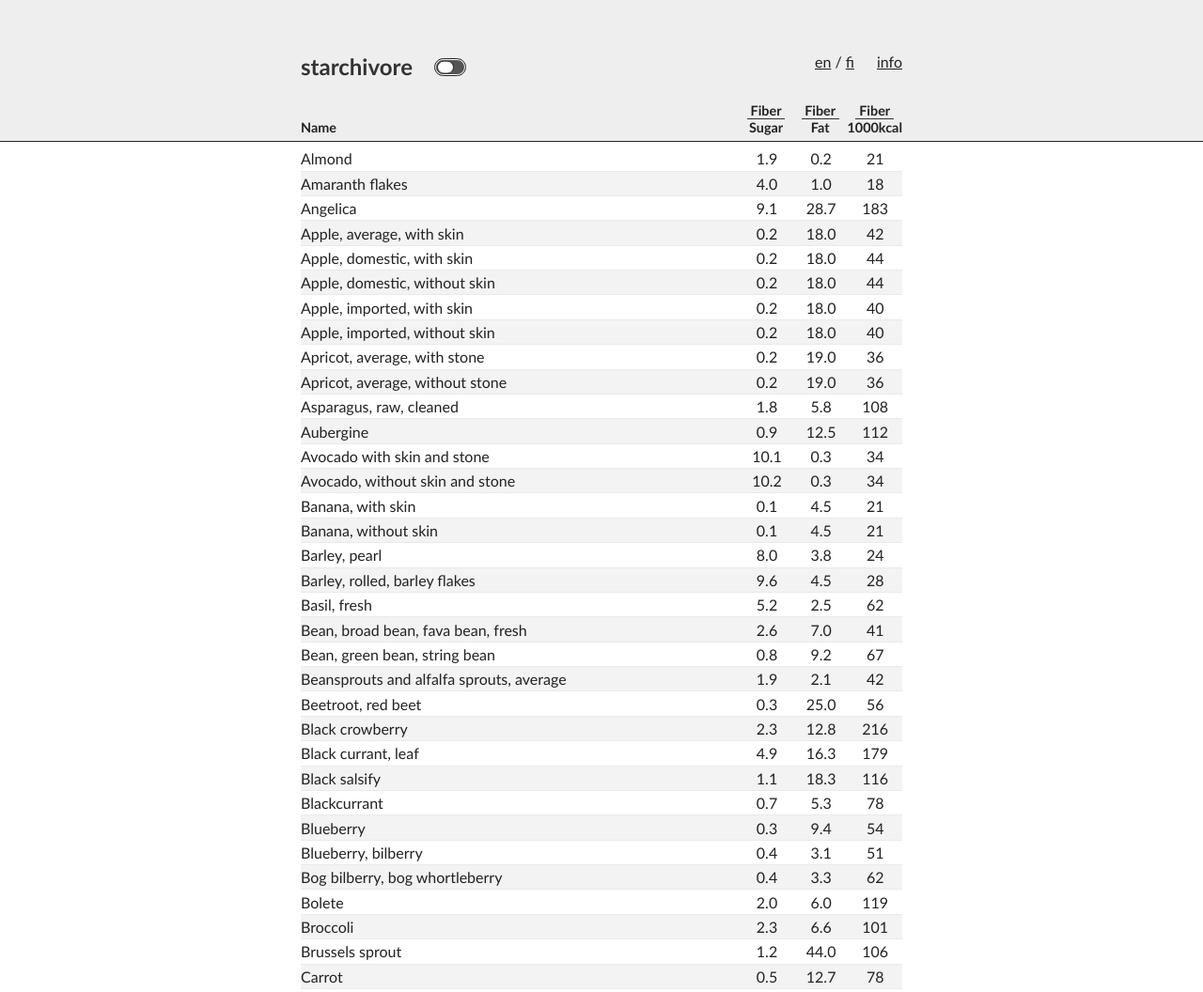
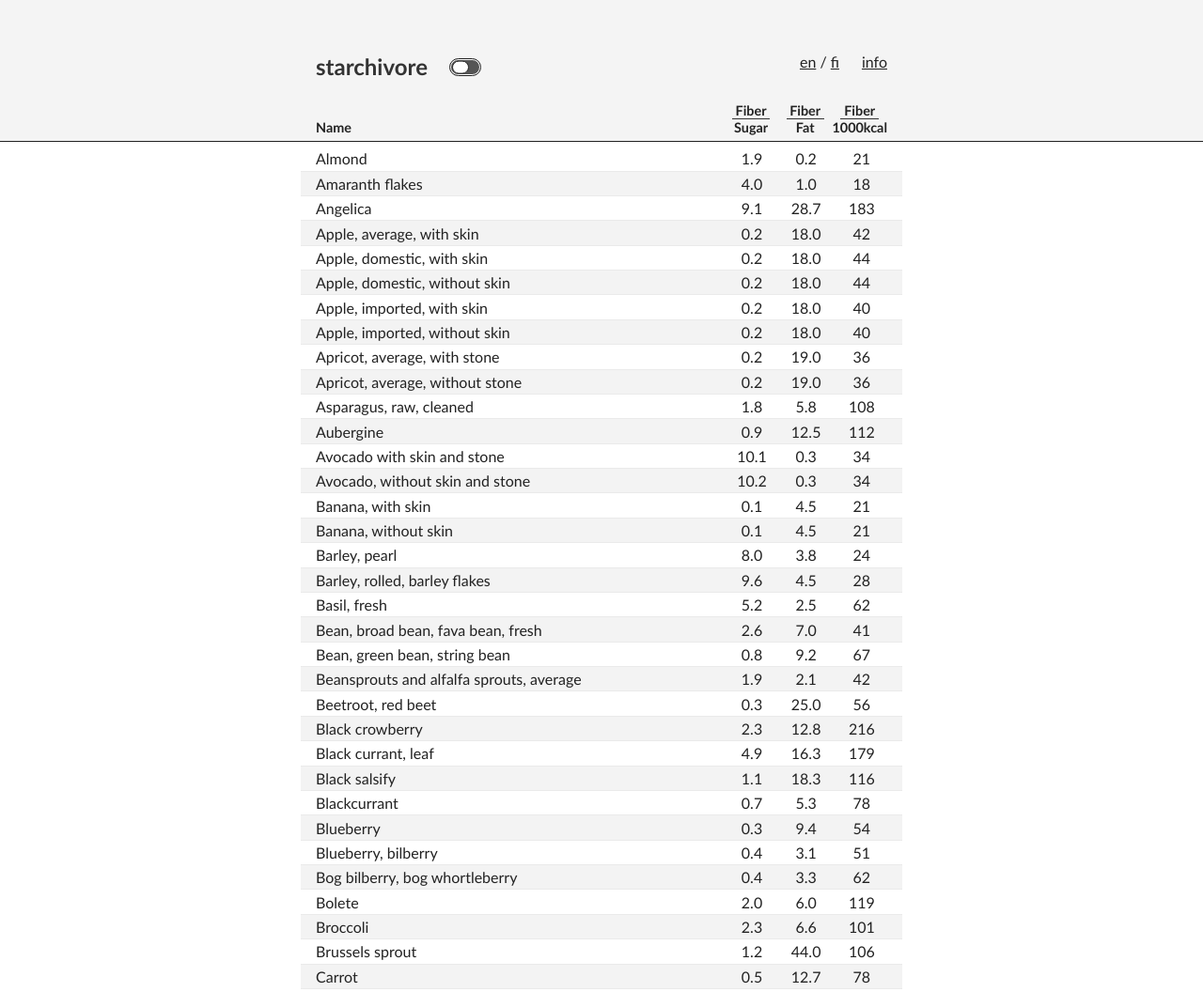
Before and after one commit to visahaarala/starchivore, a plain HTML site: page index.html in a window 1280 px wide. Shown: the top 1056 px of the page at 94% size. Drawn offline with Linux system fonts and the light colour scheme.

Commit message:
layout, remove fried&vacuum from foods

```diff
--- a/data-manipulation/manipulate.ts
+++ b/data-manipulation/manipulate.ts
@@ -113,8 +113,11 @@ compValueCsv.rows.forEach((row) => {
 //
 const filteredFoods = foods.filter((food) => {
   if (!food.scientific) return false;
+  // exclude some processing
+  if (food.en.includes('FRIED') || food.en.includes('VACUUM')) return false;
   // include seeds
   if (food.fi.includes('SIEMEN') && !food.fi.includes('PSYLLIUM')) return true;
+
   if (!food.raw) return false;
   if (food.fiber === 0) return false;
   return true;
--- a/foods.tsv
+++ b/foods.tsv
@@ -120,7 +120,6 @@ id	scientific	en	fi	raw	category	energy	fat	sugar	fiber
 11212	HELIANTHUS ANNUUS	SUNFLOWER SEED	AURINGONKUKANSIEMEN, KUORITTU	false	Palkokasvit ja pähkinät	617.3613766730401	56.1	2.62	6
 11521	ORYZA SATIVA	RICE, WHITE, LONG-GRAIN, PARBOILED	RIISI PITKÄJYVÄINEN, PUUROUTUMATON	true	Viljat	366.376673040153	1.03	0	1.7
 11589	ARMORACIA	HORSERADISH	PIPARJUURI	true	Kasvikset	89.68451242829828	0.254	5.073	7.5
-11680	SOLANUM TUBEROSUM	POTATO, PEELED, VACUUM PACKED, CATERING	PERUNA, KUORITTU, SUURTALOUSTUOTE, SUOJAKAASUPAKATTU	true	Perunat	75.348948374761	0.114	0.6	1
 11689	ASPARAGUS OFFICINALIS L.	ASPARAGUS, RAW, CLEANED	PARSA, RAAKA, PUHDISTETTU	true	Kasvikset	32.373326959847034	0.6	1.9	3.5
 11734	LENTINULA EDODES	SHIITAKE MUSHROOM	SIITAKESIENI	true	Kasvikset	26.52246653919694	0.31	2.5	3.3
 11735	PLEUROTUS OSTREATUS	OYSTER MUSHROOM	OSTERIVINOKAS	true	Kasvikset	26.252390057361378	0.35	2.6	2.4
@@ -168,7 +167,6 @@ id	scientific	en	fi	raw	category	energy	fat	sugar	fiber
 33121	CANNABIS SATIVA	HEMP SEED, WHOLE	HAMPUNSIEMEN, KOKONAINEN	true	Palkokasvit ja pähkinät	454.51481835564056	32.9	1.36	27.6
 33456	SPINACIA OLERACEA	SPINACH	PINAATTI	true	Kasvikset	18.133365200764818	0.56	0.1	1.9
 33499	GLYSINE MAX	SOYA MINCE, WHITE OR DARK	SOIJAROUHE, VAALEA TAI TUMMA	true	Palkokasvit ja pähkinät	334.5984703632887	2.39	8	15
-33893	GLYSINE MAX	TOFU, BREADED, FRIED IN OIL	TOFUPIHVI, LEIVITETTY TOFU, SISÄLTÄÄ SEESAMINSIEMENIÄ, PAISTETTU ÖLJYSSÄ	false	Ei raaka-aine	187.86567877629062	13.824	0.615	1.97
 34159	ERUCA SATIVA	ROCKET, ARUGULA	RUKOLA, RUCOLA, SINAPPIKAALI	true	Kasvikset	18.164435946462714	0.303	0.352	1.6
 34230	DIPLOTAXIS MURALIS	WILD ROCKET, SAND ROCKET	VILLIRUCOLA, PIKKUHIETASINAPPI	true	Kasvikset	27.703154875717015	0.66	2.049	1.6
 34231	LACTICA SATIVA	GARDEN LETTUCE	JÄÄSALAATTI	true	Kasvikset	11.3934034416826	0.121	0.762	1
--- a/index.html
+++ b/index.html
@@ -3,14 +3,14 @@
   <head>
     <meta charset="UTF-8" />
     <meta name="viewport" content="width=device-width, initial-scale=1.0" />
-    <meta name="theme-color" content="eee" />
+    <meta name="theme-color" content="f4f4f4" />
     <title>starchivore</title>
     <link rel="stylesheet" href="style.css" />
     <script type="module" src="script.js"></script>
   </head>
   <body>
     <header>
-      <div class="top padding-sides">
+      <div class="top padding">
         <h1>starchivore</h1>
         <div class="toggle" id="toggle"></div>
         <div class="lang">
@@ -19,11 +19,15 @@
         <a href="https://github.com/visahaarala/starchivore">info</a>
       </div>
 
-      <table class="padding-sides">
+      <table class="padding">
         <thead>
           <tr>
             <th id="name" class="sort left"></th>
-            <th id="fs" class="sort"></th>
+            <th id="fs" class="sort">
+              <!-- &nbsp;
+              <div></div>
+              &nbsp; -->
+            </th>
             <th id="ff" class="sort"></th>
             <th id="fe" class="sort"></th>
           </tr>
@@ -33,7 +37,7 @@
       <div class="hr"></div>
     </header>
 
-    <table class="padding-sides">
+    <table class="padding">
       <tbody></tbody>
     </table>
   </body>
--- a/script.js
+++ b/script.js
@@ -1,5 +1,30 @@
+// finish header before showing document
+
+let lang = navigator.language.includes('fi') ? 'fi' : 'en'; // automatically get from location (muse)
+const foodName = document.getElementById('name');
+const fs = document.getElementById('fs');
+const ff = document.getElementById('ff');
+const fe = document.getElementById('fe');
+
+const setTableHeaders = () => {
+  if (lang === 'fi') {
+    foodName.innerHTML = 'nimi';
+    fs.innerHTML = 'kuitu<div></div>sokeri';
+    ff.innerHTML = 'kuitu<div></div>rasva';
+    fe.innerHTML = 'kuitu<div></div>1000kcal';
+  } else {
+    foodName.innerHTML = 'name';
+    fs.innerHTML = 'fiber<div></div>sugar';
+    ff.innerHTML = 'fiber<div></div>fat';
+    fe.innerHTML = 'fiber<div></div>1000kcal';
+  }
+};
+setTableHeaders();
+
+document.documentElement.style.opacity = 1;
+
 //
-// load foods
+// load foods data
 
 const response = await fetch('./foods.tsv');
 if (!response.ok) {
@@ -37,33 +62,13 @@ const foods = [];
 
 let filteredFoods = [...foods];
 let sort = 'name'; // name/fs/ff/fe
-let lang = navigator.language.includes('fi') ? 'fi' : 'en'; // automatically get from location (muse)
 
 const toggle = document.getElementById('toggle');
 const fi = document.getElementById('fi');
 const en = document.getElementById('en');
 const sort_fi = document.getElementById('sort-fi');
 const sort_en = document.getElementById('sort-en');
-const foodName = document.getElementById('name');
-const fs = document.getElementById('fs');
-const ff = document.getElementById('ff');
-const fe = document.getElementById('fe');
 const tbody = document.querySelector('tbody');
-
-const setTableHeaders = () => {
-  if (lang === 'fi') {
-    foodName.innerHTML = 'nimi';
-    fs.innerHTML = 'kuitu<div></div>sokeri';
-    ff.innerHTML = 'kuitu<div></div>rasva';
-    fe.innerHTML = 'kuitu<div></div>1000kcal';
-  } else {
-    foodName.innerHTML = 'name';
-    fs.innerHTML = 'fiber<div></div>sugar';
-    ff.innerHTML = 'fiber<div></div>fat';
-    fe.innerHTML = 'fiber<div></div>1000kcal';
-  }
-};
-setTableHeaders();
 
 const render = () => {
   switch (sort) {
@@ -150,5 +155,3 @@ fe.addEventListener('click', () => {
 });
 
 render();
-
-// make opacity 1 for tbody after loading
--- a/style.css
+++ b/style.css
@@ -1,5 +1,9 @@
 :root {
-  --background-color-header: #eee;
+  --background-color-header: #f4f4f4;
+  --padding-sides-big: max(0rem, calc((100% - 40rem) / 2));
+  --padding-sides-small: 0.7rem;
+  --padding-sides-small: 1rem;
+  --width-numbers: 3.6rem;
 }
 
 * {
@@ -11,18 +15,12 @@
 
 html {
   background-color: white;
+  opacity: 0; /* to avoid header flicker when loading */
 }
 
 body {
   color: #222;
   font-family: 'Gill Sans', 'Gill Sans MT', Calibri, 'Trebuchet MS', sans-serif;
-  margin-bottom: 0.5rem;
-}
-
-.padding-sides {
-  width: 100%;
-  padding-right: calc((100% - 40rem) / 2);
-  padding-left: calc((100% - 40rem) / 2);
 }
 
 header {
@@ -31,8 +29,9 @@ header {
   background-color: var(--background-color-header);
 
   .top {
-    padding-top: max(1.5rem, min(5vw, 3.5rem));
-    padding-bottom: 1.5rem;
+    width: 100%;
+    padding: max(1.5rem, min(5vw, 3.5rem))
+      calc(var(--padding-sides-big) + var(--padding-sides-small)) 1.5rem;
 
     display: flex;
     align-items: center;
@@ -41,6 +40,7 @@ header {
     h1 {
       font-size: 1.5rem;
       color: #333;
+      font-weight: 600;
     }
     .toggle {
       cursor: pointer;
@@ -68,13 +68,14 @@ header {
       border-radius: 0.8rem;
       background-color: white;
       border: 0.05rem solid #222;
+      transition: left 0.05s;
     }
     .toggle.active::after {
       left: 0.72rem;
     }
     .lang {
+      margin-left: auto;
       align-self: start;
-      margin-left: auto;
       span {
         text-decoration: underline;
         cursor: pointer;
@@ -91,6 +92,8 @@ header {
 }
 
 table {
+  width: 100%;
+  padding: 0 var(--padding-sides-big);
   border-spacing: 0;
   text-align: center;
 
@@ -100,10 +103,11 @@ table {
 
   th ~ th,
   td ~ td {
-    width: 3.6rem;
+    width: var(--width-numbers);
   }
 
   th {
+    padding-bottom: 0.4rem;
     font-size: 0.9em;
     font-weight: 600;
     text-transform: capitalize;
@@ -122,11 +126,10 @@ table {
       height: 100%;
       background-color: #333;
     }
-    padding-bottom: 0.4rem;
   }
 
   td {
-    padding: 0.2rem 0;
+    padding: 0.2rem;
     vertical-align: top;
   }
 
@@ -140,4 +143,19 @@ table {
     border-top: 1px solid #ddd6;
     border-bottom: 1px solid #ddd6;
   }
+
+  tr:last-child td {
+    padding-bottom: 0.5rem;
+  }
+
+  th:first-child,
+  td:first-child {
+    padding-left: var(--padding-sides-small);
+  }
+
+  th:last-child,
+  td:last-child {
+    width: calc(var(--width-numbers) + var(--padding-sides-small));
+    padding-right: var(--padding-sides-small);
+  }
 }
```
